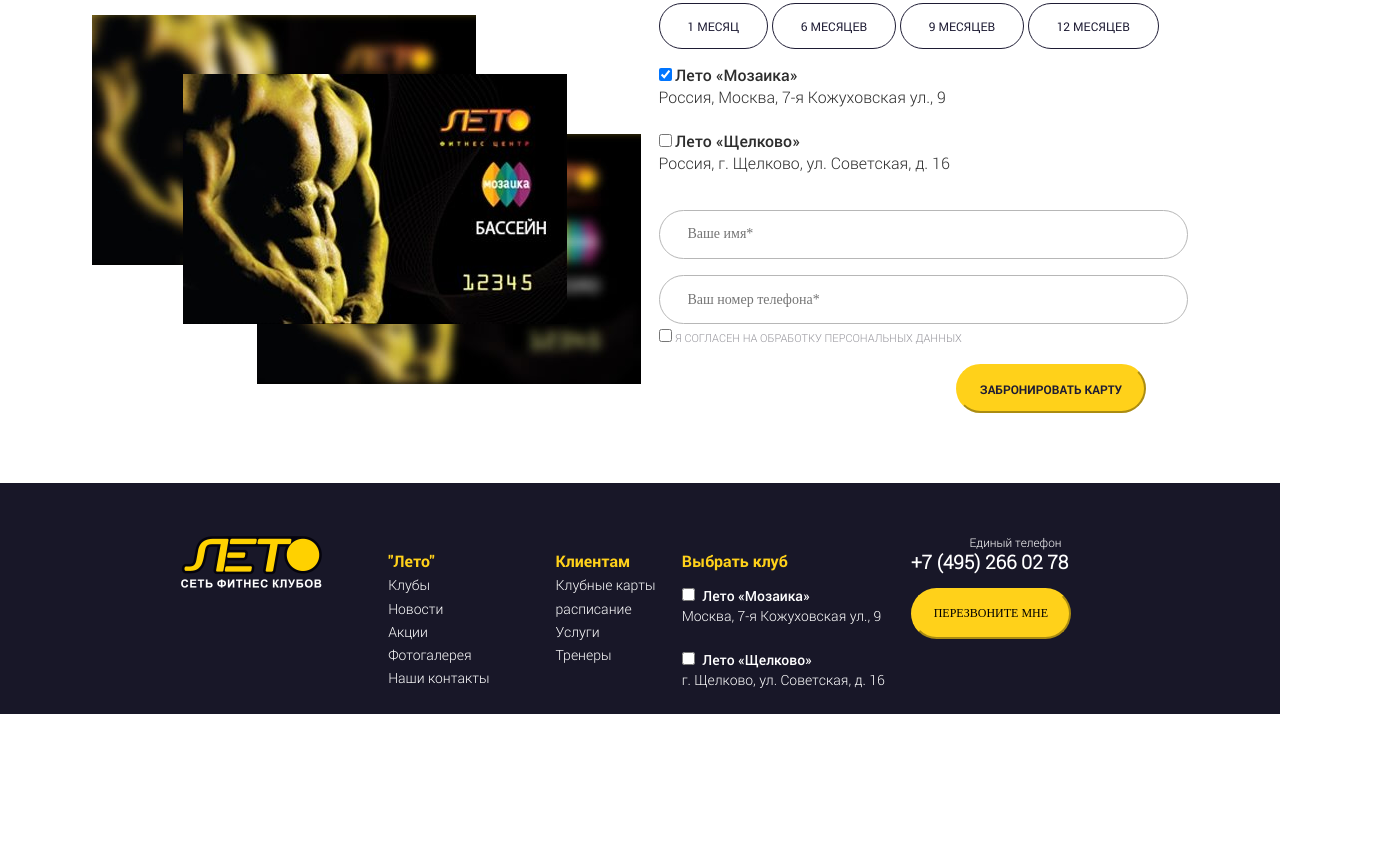
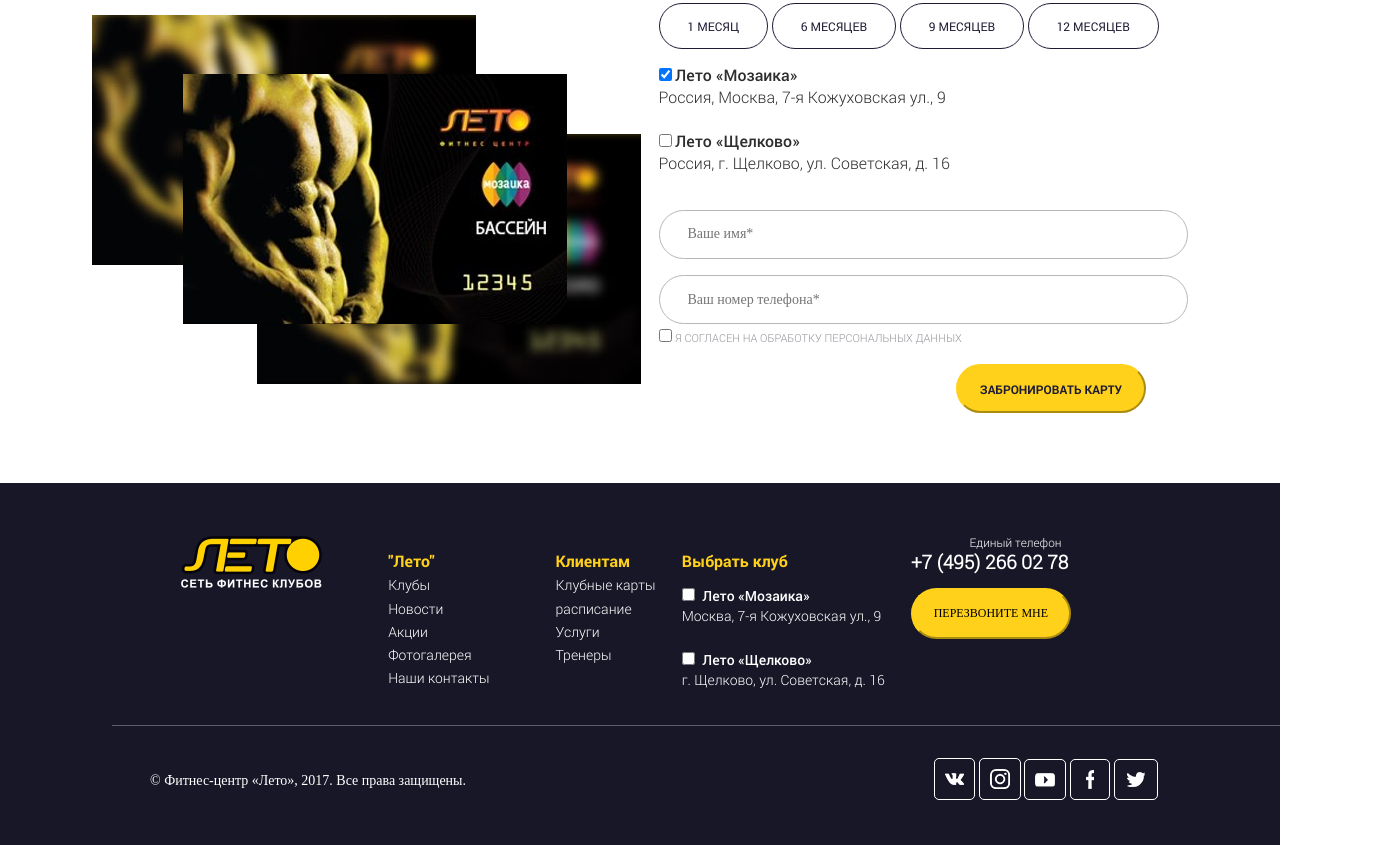
Before and after one commit to groms12/project-exam, a website: page index.html in a window 1280 px wide. Shown: the part 2707-3552 px from the top of the page, 1377 px wide, since content can reach past the window. Before the commit the page ends 3421 px from the top, so only its background shows below. Drawn offline with nearby package versions, Linux system fonts and the light colour scheme; files whose address does not match are found by name.

Commit message:
feat: add footer-icons

```diff
--- a/index.html
+++ b/index.html
@@ -266,6 +266,17 @@
                     <button class="header__cap__list__call footer__menu__call__btn">перезвоните мне</button>
                 </div>
             </div>
+            <img class="footer__href__img" src="img/footer-icon/footer.png" alt="">
+            <div class="footer__href">
+                <p class="footer__href__text">&#169; Фитнес-центр «Лето», 2017. Все права защищены.</p>
+                <div class="footer__href__icons">
+                   <a href="https://www.vk.com/"><img class="footer__href__icons__icon footer__href__icons__icon__vk" src="img/footer-icon/vk.png" alt=""></a>
+                   <a href="https://www.instagram.com/"><img class="footer__href__icons__icon footer__href__icons__icon__insta" src="img/footer-icon/inst.png" alt=""></a>
+                   <a href="https://www.youtube.com/"> <img class="footer__href__icons__icon footer__href__icons__icon__youtube" src="img/footer-icon/youtube.png" alt=""></a>
+                   <a href="https://www.facebook.com/"><img class="footer__href__icons__icon footer__href__icons__icon__facebook" src="img/footer-icon/facebook.png" alt=""></a>
+                   <a href="https://www.twitter.com/"><img class="footer__href__icons__icon footer__href__icons__icon__twitter" src="img/footer-icon/twitter.png" alt=""></a>
+                </div>
+            </div>
         </div>
     </footer>
 
--- a/sass/style.sass
+++ b/sass/style.sass
@@ -11,3 +11,4 @@
 @import 'templates/galery'
 @import 'templates/cards'
 @import 'templates/footer-menu'
+@import 'templates/footer-href'
--- /dev/null
+++ b/sass/templates/_footer-href.sass
@@ -0,0 +1,33 @@
+.footer
+    &__href
+        padding-top: 2rem
+        padding-bottom: 2.928rem
+        display: flex
+        justify-content: space-around
+        margin: auto
+        &__img
+            margin-left: 8rem
+        &__text
+            font-size: 1rem
+            font-weight: 300
+            line-height: 1.285rem
+            color: $light
+            margin-left: -6rem
+        &__icons
+            margin-right: -8rem
+            text-decoration: none
+            &__icon
+                border: 1px solid $light
+                border-radius: 5px
+                &:hover
+                  border-color: $yellow
+                &__vk
+                    padding: 1rem 0.714rem
+                &__insta
+                    padding: 0.714rem
+                &__youtube
+                    padding: 0.9rem 0.714rem
+                &__facebook
+                    padding: 0.714rem 1.07rem
+                &__twitter
+                    padding: 0.857rem
--- a/sass/templates/_footer-menu.sass
+++ b/sass/templates/_footer-menu.sass
@@ -1,5 +1,6 @@
 .footer
     margin-top: 8rem
+    background-color: $footer
     &__check
         margin-bottom: 1.714rem
     &__menu
@@ -7,7 +8,6 @@
         padding-right: 7rem
         margin-top: 4.57rem
         padding-top: 3.785rem
-        background-color: $footer
         display: flex
         justify-content: space-around
         &__call
```
Also changed, not shown: css/style.css, img/footer-icon/footer.png (added), img/footer-icon/vector.svg (added).
